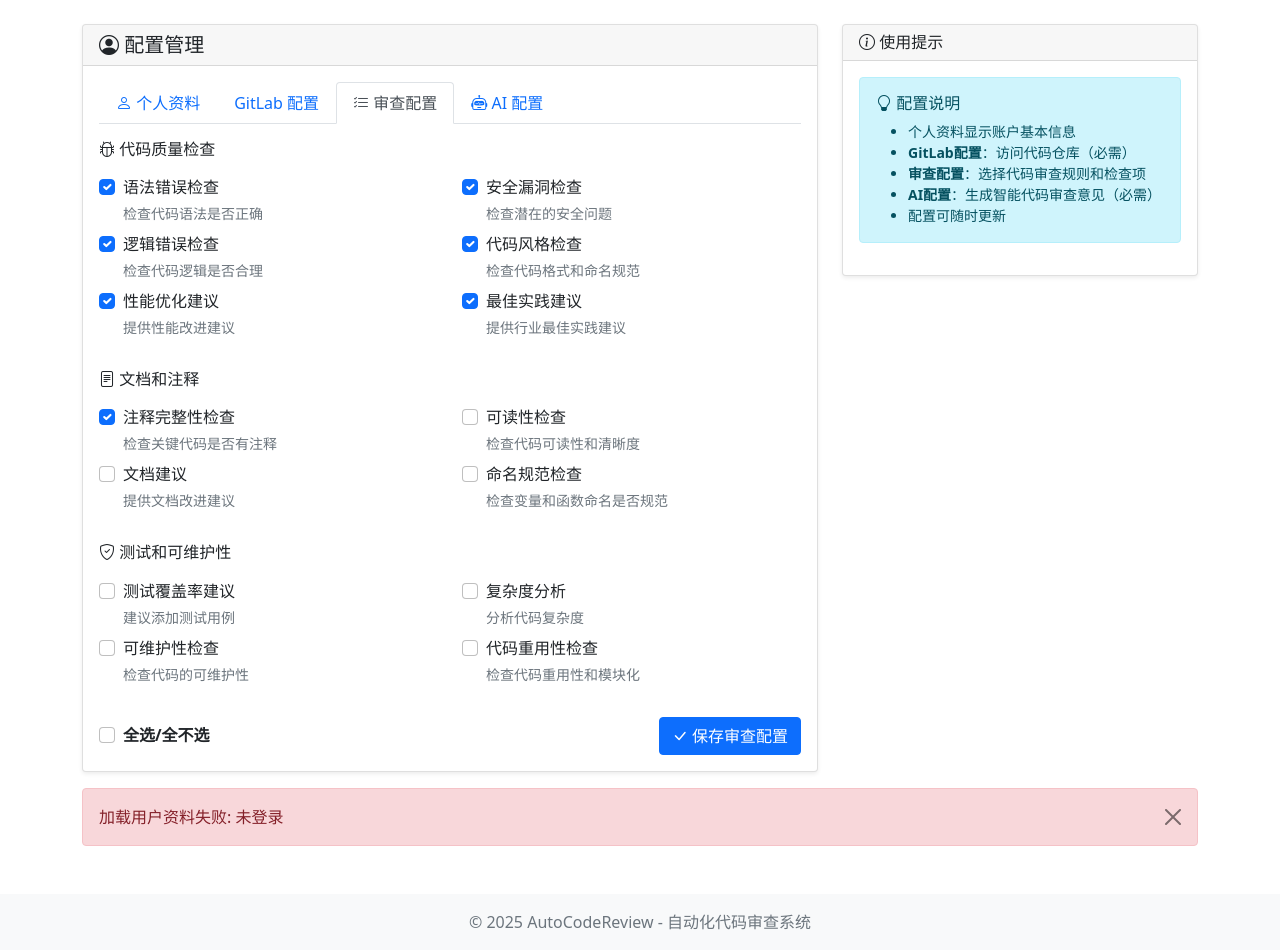
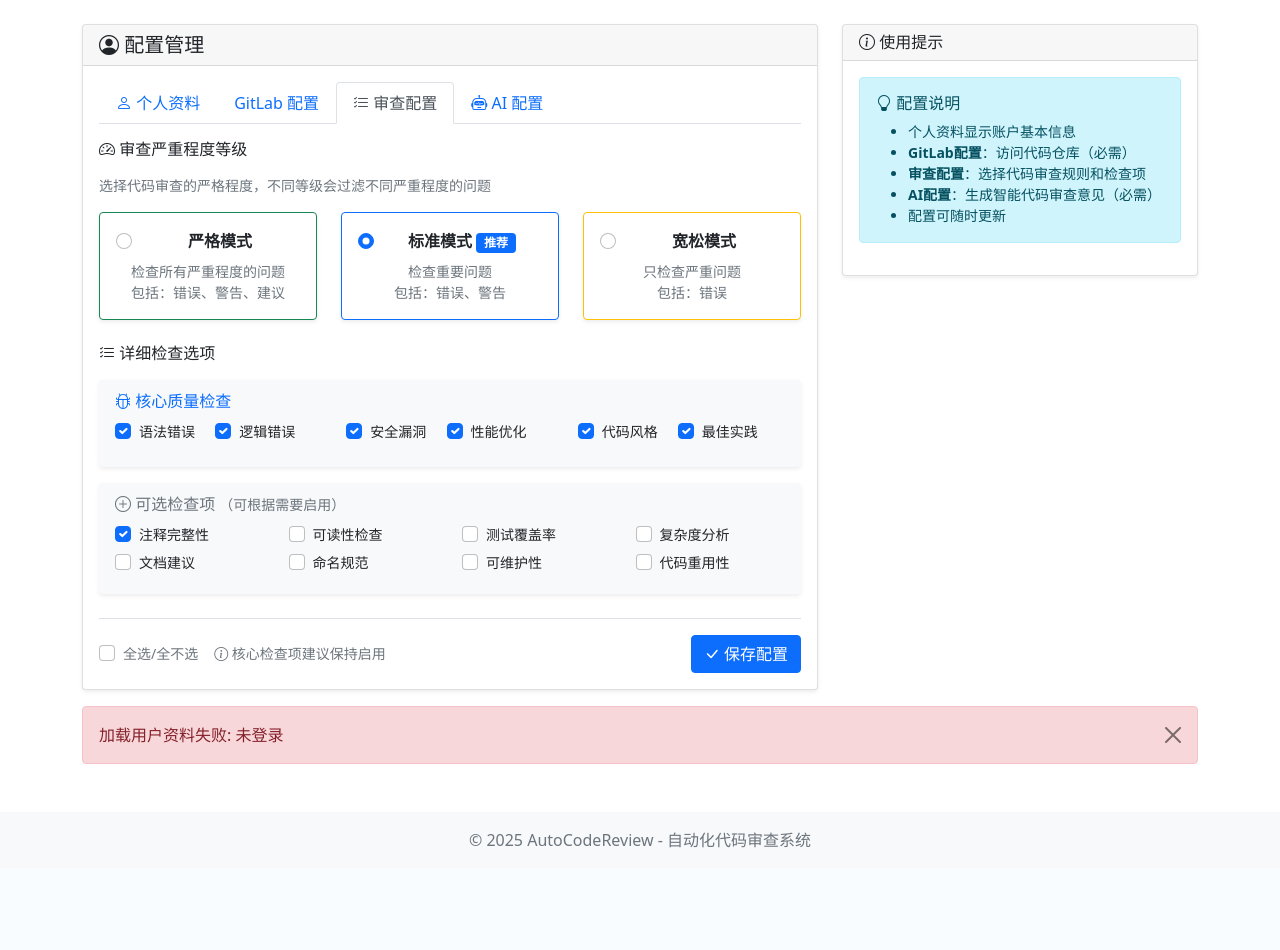
Before and after one commit to Darwinnpos/autocodereview, a Flask app: page /profile in a window 1280 px wide, after a click on "审查配置". Shown: the part 56-1006 px from the top of the page. After the commit the page ends 904 px from the top, so only its background shows below. Run offline with Flask 3, Linux system fonts and the light colour scheme; some libraries are stand-ins or nearby versions.

Commit message:
实现代码审查严重程度等级功能并优化配置界面
主要功能：
- 添加三种严重程度等级：严格模式（所有问题）、标准模式（错误+警告）、宽松模式（仅错误）
- 在个人资料页面的审查配置选项卡中集成严重程度等级选择
- AI分析器根据用户选择的等级智能过滤分析结果
- 数据库支持存储用户的严重程度等级偏好设置

界面优化：
- 优化审查配置界面布局，将检查项分为核心检查和可选检查
- 采用卡片式设计展示严重程度等级选择，提升用户体验
- 移除重复的config.html模板，统一使用profile.html

技术实现：
- 扩展用户模型添加review_severity_level字段并实现数据库迁移
- API支持严重程度等级的读取和保存
- 前端JavaScript自动加载和保存用户配置
- 更新配置指南文档包含严重程度等级说明

🤖 Generated with [Claude Code](https://claude.ai/code)

Co-Authored-By: Claude <noreply@anthropic.com>

```diff
--- a/app/services/review_service.py
+++ b/app/services/review_service.py
@@ -261,7 +261,8 @@ class ReviewService:
             ai_config = {
                 'ai_api_url': user.ai_api_url,
                 'ai_api_key': user.ai_api_key,
-                'ai_model': user.ai_model
+                'ai_model': user.ai_model,
+                'review_severity_level': getattr(user, 'review_severity_level', 'standard')
             }
             ai_analyzer = AICodeAnalyzer(ai_config)
             self.logger.info("AI analyzer initialized")
--- a/app/templates/profile.html
+++ b/app/templates/profile.html
@@ -133,153 +133,181 @@
                     <!-- 审查配置选项卡 -->
                     <div class="tab-pane fade" id="review-pane" role="tabpanel">
                         <form id="reviewForm">
+                            <!-- 审查严重程度等级 -->
                             <div class="mb-4">
                                 <h6 class="mb-3">
-                                    <i class="bi bi-bug"></i>
-                                    代码质量检查
+                                    <i class="bi bi-speedometer2"></i>
+                                    审查严重程度等级
                                 </h6>
+                                <p class="text-muted small mb-3">选择代码审查的严格程度，不同等级会过滤不同严重程度的问题</p>
                                 <div class="row">
-                                    <div class="col-md-6">
-                                        <div class="form-check mb-2">
-                                            <input class="form-check-input" type="checkbox" id="checkSyntax" checked>
-                                            <label class="form-check-label" for="checkSyntax">
-                                                语法错误检查
+                                    <div class="col-md-4">
+                                        <div class="card border-success h-100">
+                                            <div class="card-body text-center p-3">
+                                                <div class="form-check">
+                                                    <input class="form-check-input" type="radio" name="reviewSeverityLevel" id="strictLevel" value="strict">
+                                                    <label class="form-check-label" for="strictLevel">
+                                                        <strong>严格模式</strong>
                                                     </label>
-                                            <div class="form-text small">检查代码语法是否正确</div>
                                                 </div>
-                                        <div class="form-check mb-2">
-                                            <input class="form-check-input" type="checkbox" id="checkLogic" checked>
-                                            <label class="form-check-label" for="checkLogic">
-                                                逻辑错误检查
-                                            </label>
-                                            <div class="form-text small">检查代码逻辑是否合理</div>
-                                        </div>
-                                        <div class="form-check mb-2">
-                                            <input class="form-check-input" type="checkbox" id="checkPerformance" checked>
-                                            <label class="form-check-label" for="checkPerformance">
-                                                性能优化建议
-                                            </label>
-                                            <div class="form-text small">提供性能改进建议</div>
+                                                <small class="text-muted d-block mt-2">
+                                                    检查所有严重程度的问题<br>
+                                                    包括：错误、警告、建议
+                                                </small>
                                             </div>
                                         </div>
-                                    <div class="col-md-6">
-                                        <div class="form-check mb-2">
-                                            <input class="form-check-input" type="checkbox" id="checkSecurity" checked>
-                                            <label class="form-check-label" for="checkSecurity">
-                                                安全漏洞检查
+                                    </div>
+                                    <div class="col-md-4">
+                                        <div class="card border-primary h-100">
+                                            <div class="card-body text-center p-3">
+                                                <div class="form-check">
+                                                    <input class="form-check-input" type="radio" name="reviewSeverityLevel" id="standardLevel" value="standard" checked>
+                                                    <label class="form-check-label" for="standardLevel">
+                                                        <strong>标准模式</strong> <span class="badge bg-primary small">推荐</span>
                                                     </label>
-                                            <div class="form-text small">检查潜在的安全问题</div>
                                                 </div>
-                                        <div class="form-check mb-2">
-                                            <input class="form-check-input" type="checkbox" id="checkStyle" checked>
-                                            <label class="form-check-label" for="checkStyle">
-                                                代码风格检查
+                                                <small class="text-muted d-block mt-2">
+                                                    检查重要问题<br>
+                                                    包括：错误、警告
+                                                </small>
+                                            </div>
+                                        </div>
+                                    </div>
+                                    <div class="col-md-4">
+                                        <div class="card border-warning h-100">
+                                            <div class="card-body text-center p-3">
+                                                <div class="form-check">
+                                                    <input class="form-check-input" type="radio" name="reviewSeverityLevel" id="relaxedLevel" value="relaxed">
+                                                    <label class="form-check-label" for="relaxedLevel">
+                                                        <strong>宽松模式</strong>
                                                     </label>
-                                            <div class="form-text small">检查代码格式和命名规范</div>
                                                 </div>
-                                        <div class="form-check mb-2">
-                                            <input class="form-check-input" type="checkbox" id="checkBestPractices" checked>
-                                            <label class="form-check-label" for="checkBestPractices">
-                                                最佳实践建议
-                                            </label>
-                                            <div class="form-text small">提供行业最佳实践建议</div>
+                                                <small class="text-muted d-block mt-2">
+                                                    只检查严重问题<br>
+                                                    包括：错误
+                                                </small>
+                                            </div>
                                         </div>
                                     </div>
                                 </div>
                             </div>
 
+                            <!-- 详细检查选项 -->
                             <div class="mb-4">
                                 <h6 class="mb-3">
-                                    <i class="bi bi-file-text"></i>
-                                    文档和注释
+                                    <i class="bi bi-list-check"></i>
+                                    详细检查选项
+                                </h6>
+
+                                <!-- 核心质量检查 -->
+                                <div class="card border-0 bg-light mb-3">
+                                    <div class="card-body p-3">
+                                        <h6 class="card-subtitle mb-2 text-primary">
+                                            <i class="bi bi-bug"></i> 核心质量检查
                                         </h6>
                                         <div class="row">
-                                    <div class="col-md-6">
-                                        <div class="form-check mb-2">
-                                            <input class="form-check-input" type="checkbox" id="checkComments" checked>
-                                            <label class="form-check-label" for="checkComments">
-                                                注释完整性检查
-                                            </label>
-                                            <div class="form-text small">检查关键代码是否有注释</div>
+                                            <div class="col-md-4">
+                                                <div class="form-check form-check-inline mb-2">
+                                                    <input class="form-check-input" type="checkbox" id="checkSyntax" checked>
+                                                    <label class="form-check-label small" for="checkSyntax">语法错误</label>
                                                 </div>
-                                        <div class="form-check mb-2">
-                                            <input class="form-check-input" type="checkbox" id="checkDocumentation">
-                                            <label class="form-check-label" for="checkDocumentation">
-                                                文档建议
-                                            </label>
-                                            <div class="form-text small">提供文档改进建议</div>
+                                                <div class="form-check form-check-inline mb-2">
+                                                    <input class="form-check-input" type="checkbox" id="checkLogic" checked>
+                                                    <label class="form-check-label small" for="checkLogic">逻辑错误</label>
                                                 </div>
                                             </div>
-                                    <div class="col-md-6">
-                                        <div class="form-check mb-2">
-                                            <input class="form-check-input" type="checkbox" id="checkReadability">
-                                            <label class="form-check-label" for="checkReadability">
-                                                可读性检查
-                                            </label>
-                                            <div class="form-text small">检查代码可读性和清晰度</div>
+                                            <div class="col-md-4">
+                                                <div class="form-check form-check-inline mb-2">
+                                                    <input class="form-check-input" type="checkbox" id="checkSecurity" checked>
+                                                    <label class="form-check-label small" for="checkSecurity">安全漏洞</label>
                                                 </div>
-                                        <div class="form-check mb-2">
-                                            <input class="form-check-input" type="checkbox" id="checkNaming">
-                                            <label class="form-check-label" for="checkNaming">
-                                                命名规范检查
-                                            </label>
-                                            <div class="form-text small">检查变量和函数命名是否规范</div>
+                                                <div class="form-check form-check-inline mb-2">
+                                                    <input class="form-check-input" type="checkbox" id="checkPerformance" checked>
+                                                    <label class="form-check-label small" for="checkPerformance">性能优化</label>
+                                                </div>
+                                            </div>
+                                            <div class="col-md-4">
+                                                <div class="form-check form-check-inline mb-2">
+                                                    <input class="form-check-input" type="checkbox" id="checkStyle" checked>
+                                                    <label class="form-check-label small" for="checkStyle">代码风格</label>
+                                                </div>
+                                                <div class="form-check form-check-inline mb-2">
+                                                    <input class="form-check-input" type="checkbox" id="checkBestPractices" checked>
+                                                    <label class="form-check-label small" for="checkBestPractices">最佳实践</label>
+                                                </div>
                                             </div>
                                         </div>
                                     </div>
                                 </div>
 
-                            <div class="mb-4">
-                                <h6 class="mb-3">
-                                    <i class="bi bi-shield-check"></i>
-                                    测试和可维护性
+                                <!-- 可选检查项 -->
+                                <div class="card border-0 bg-light">
+                                    <div class="card-body p-3">
+                                        <h6 class="card-subtitle mb-2 text-secondary">
+                                            <i class="bi bi-plus-circle"></i> 可选检查项
+                                            <small class="text-muted">（可根据需要启用）</small>
                                         </h6>
                                         <div class="row">
-                                    <div class="col-md-6">
-                                        <div class="form-check mb-2">
-                                            <input class="form-check-input" type="checkbox" id="checkTests">
-                                            <label class="form-check-label" for="checkTests">
-                                                测试覆盖率建议
-                                            </label>
-                                            <div class="form-text small">建议添加测试用例</div>
+                                            <div class="col-md-3">
+                                                <div class="form-check mb-1">
+                                                    <input class="form-check-input" type="checkbox" id="checkComments" checked>
+                                                    <label class="form-check-label small" for="checkComments">注释完整性</label>
                                                 </div>
-                                        <div class="form-check mb-2">
-                                            <input class="form-check-input" type="checkbox" id="checkMaintainability">
-                                            <label class="form-check-label" for="checkMaintainability">
-                                                可维护性检查
-                                            </label>
-                                            <div class="form-text small">检查代码的可维护性</div>
+                                                <div class="form-check mb-1">
+                                                    <input class="form-check-input" type="checkbox" id="checkDocumentation">
+                                                    <label class="form-check-label small" for="checkDocumentation">文档建议</label>
                                                 </div>
                                             </div>
-                                    <div class="col-md-6">
-                                        <div class="form-check mb-2">
+                                            <div class="col-md-3">
+                                                <div class="form-check mb-1">
+                                                    <input class="form-check-input" type="checkbox" id="checkReadability">
+                                                    <label class="form-check-label small" for="checkReadability">可读性检查</label>
+                                                </div>
+                                                <div class="form-check mb-1">
+                                                    <input class="form-check-input" type="checkbox" id="checkNaming">
+                                                    <label class="form-check-label small" for="checkNaming">命名规范</label>
+                                                </div>
+                                            </div>
+                                            <div class="col-md-3">
+                                                <div class="form-check mb-1">
+                                                    <input class="form-check-input" type="checkbox" id="checkTests">
+                                                    <label class="form-check-label small" for="checkTests">测试覆盖率</label>
+                                                </div>
+                                                <div class="form-check mb-1">
+                                                    <input class="form-check-input" type="checkbox" id="checkMaintainability">
+                                                    <label class="form-check-label small" for="checkMaintainability">可维护性</label>
+                                                </div>
+                                            </div>
+                                            <div class="col-md-3">
+                                                <div class="form-check mb-1">
                                                     <input class="form-check-input" type="checkbox" id="checkComplexity">
-                                            <label class="form-check-label" for="checkComplexity">
-                                                复杂度分析
-                                            </label>
-                                            <div class="form-text small">分析代码复杂度</div>
+                                                    <label class="form-check-label small" for="checkComplexity">复杂度分析</label>
                                                 </div>
-                                        <div class="form-check mb-2">
+                                                <div class="form-check mb-1">
                                                     <input class="form-check-input" type="checkbox" id="checkReusability">
-                                            <label class="form-check-label" for="checkReusability">
-                                                代码重用性检查
-                                            </label>
-                                            <div class="form-text small">检查代码重用性和模块化</div>
+                                                    <label class="form-check-label small" for="checkReusability">代码重用性</label>
+                                                </div>
+                                            </div>
                                         </div>
                                     </div>
                                 </div>
                             </div>
 
-                            <div class="d-flex justify-content-between align-items-center">
+                            <!-- 操作按钮区 -->
+                            <div class="d-flex justify-content-between align-items-center pt-3 border-top">
+                                <div class="d-flex gap-3 align-items-center">
                                     <div class="form-check">
                                         <input class="form-check-input" type="checkbox" id="selectAll">
-                                    <label class="form-check-label fw-bold" for="selectAll">
-                                        全选/全不选
-                                    </label>
+                                        <label class="form-check-label small text-muted" for="selectAll">全选/全不选</label>
+                                    </div>
+                                    <small class="text-muted">
+                                        <i class="bi bi-info-circle"></i>
+                                        核心检查项建议保持启用
+                                    </small>
                                 </div>
                                 <button type="submit" class="btn btn-primary">
                                     <i class="bi bi-check-lg"></i>
-                                    保存审查配置
+                                    保存配置
                                 </button>
                             </div>
                         </form>
@@ -426,6 +454,13 @@ function populateProfile(user) {
     }
 
     // 审查配置
+    // 设置严重程度等级
+    const severityLevel = user.review_severity_level || 'standard';
+    const severityRadio = document.querySelector(`input[name="reviewSeverityLevel"][value="${severityLevel}"]`);
+    if (severityRadio) {
+        severityRadio.checked = true;
+    }
+
     if (user.review_config) {
         try {
             const reviewConfig = typeof user.review_config === 'string'
@@ -600,9 +635,14 @@ document.getElementById('reviewForm').addEventListener('submit', async function(
             check_reusability: document.getElementById('checkReusability').checked
         };
 
-        // 审查配置表单只提交审查配置，不影响其他配置
+        // 获取严重程度等级
+        const selectedSeverity = document.querySelector('input[name="reviewSeverityLevel"]:checked');
+        const severityLevel = selectedSeverity ? selectedSeverity.value : 'standard';
+
+        // 审查配置表单提交审查配置和严重程度等级
         const formData = {
-            review_config: JSON.stringify(reviewConfig)
+            review_config: JSON.stringify(reviewConfig),
+            review_severity_level: severityLevel
         };
 
         const response = await axios.put('/api/profile', formData);
```
Also changed, not shown: app/api/auth.py (+8 -0 lines), app/models/auth.py (+11 -2 lines), app/services/ai_analyzer.py (+36 -1 lines), app/templates/config.html (deleted, +0 -434 lines), docs/CONFIGURATION_GUIDE.md (+6 -0 lines). Lines whose indentation alone changed are shown as unchanged.
